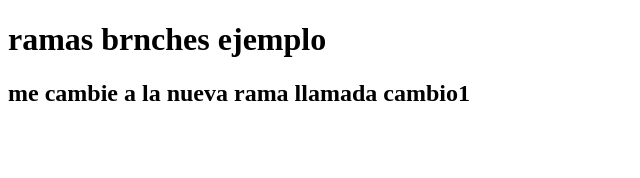
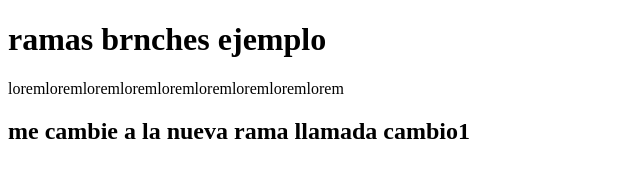
Before and after one commit to cristiancassiani/ramas-branches, a plain HTML site: page index.html in a window 1280 px wide. Shown: the whole page, without its empty margins (0-640 px from the left). Drawn offline with Linux system fonts and the light colour scheme.

Commit message:
Update index.html

```diff
--- a/index.html
+++ b/index.html
@@ -7,6 +7,7 @@
 </head>
 <body>
     <h1>ramas brnches ejemplo</h1>
+    <p>loremloremloremloremloremloremloremloremlorem</p>
     <h2>me cambie a la nueva rama llamada cambio1</h2>
 </body>
 </html>
```
